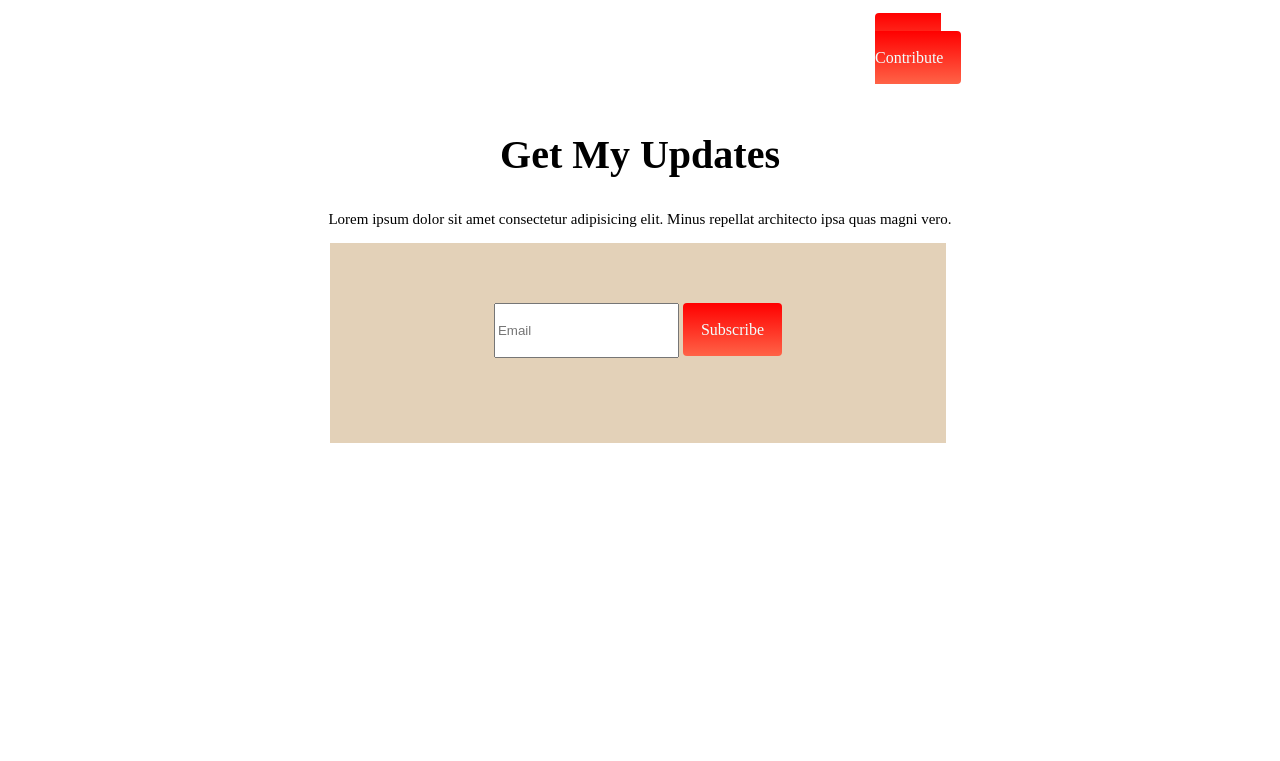
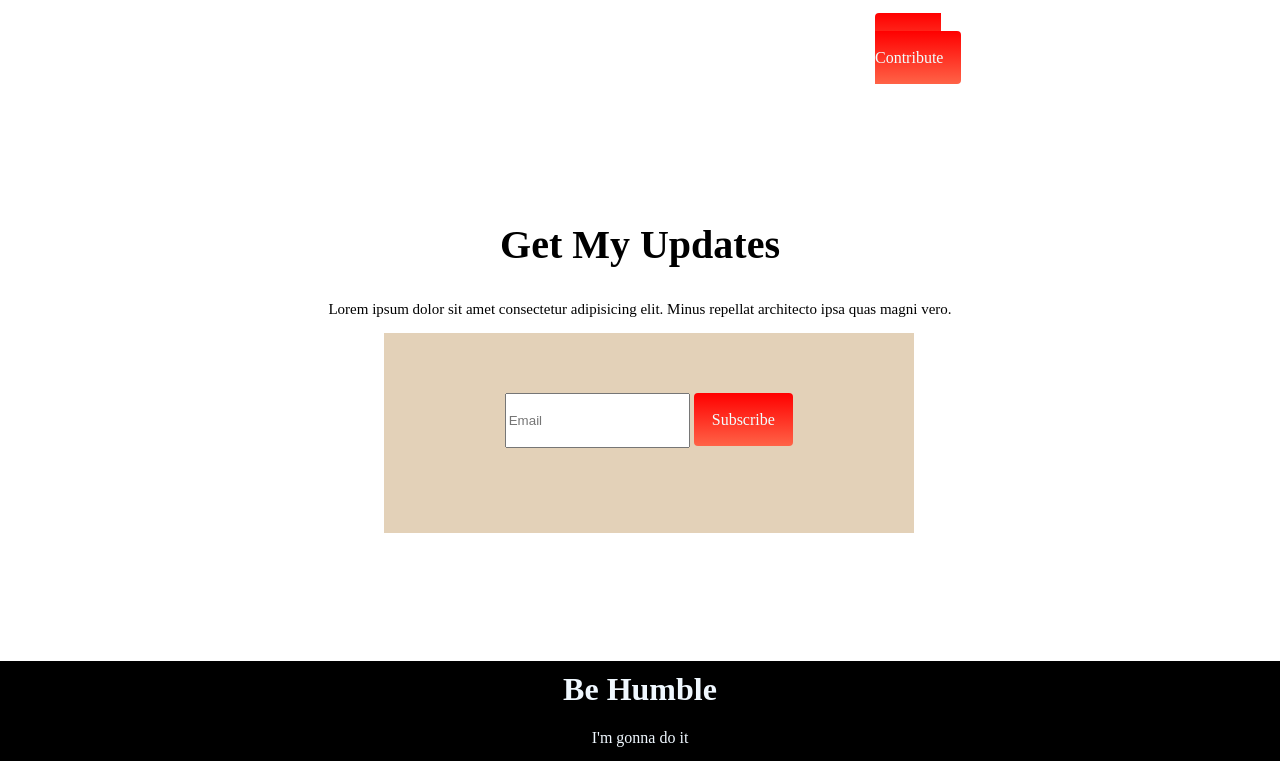
Before and after one commit to Sakib-Al-Shawon/Donate-Website, a plain HTML site: page index.html in a window 1280 px wide. Shown: the part 3001-3762 px from the top of the page. Before the commit the page ends 3464 px from the top, so only its background shows below. Drawn offline with Linux system fonts and the light colour scheme.

Commit message:
final project done

```diff
--- a/index.html
+++ b/index.html
@@ -109,6 +109,11 @@
             <a class="button" href="">Subscribe</a>
         </div>
     </section>
+
+    <footer id="foot">
+        <h1>Be Humble</h1>
+        <p>I'm gonna do it</p>
+    </footer>
 </body>
 
 </html>
--- a/style.css
+++ b/style.css
@@ -133,7 +133,7 @@ body {
 }
 
 .final {
-    margin: 20px;
+    margin: 12% 10% 10% 10%;
     text-align: center;
 }
 
@@ -156,3 +156,16 @@ body {
 #final-part input {
     height: 49px;
 }
+
+#foot {
+    background-color: black;
+    text-align: center;
+    color: aliceblue;
+    height: 100px;
+}
+
+#foot h1 {
+    margin-top: 20px;
+    padding-top: 10px;
+    font-family: 'Times New Roman', Times, serif;
+}
```
